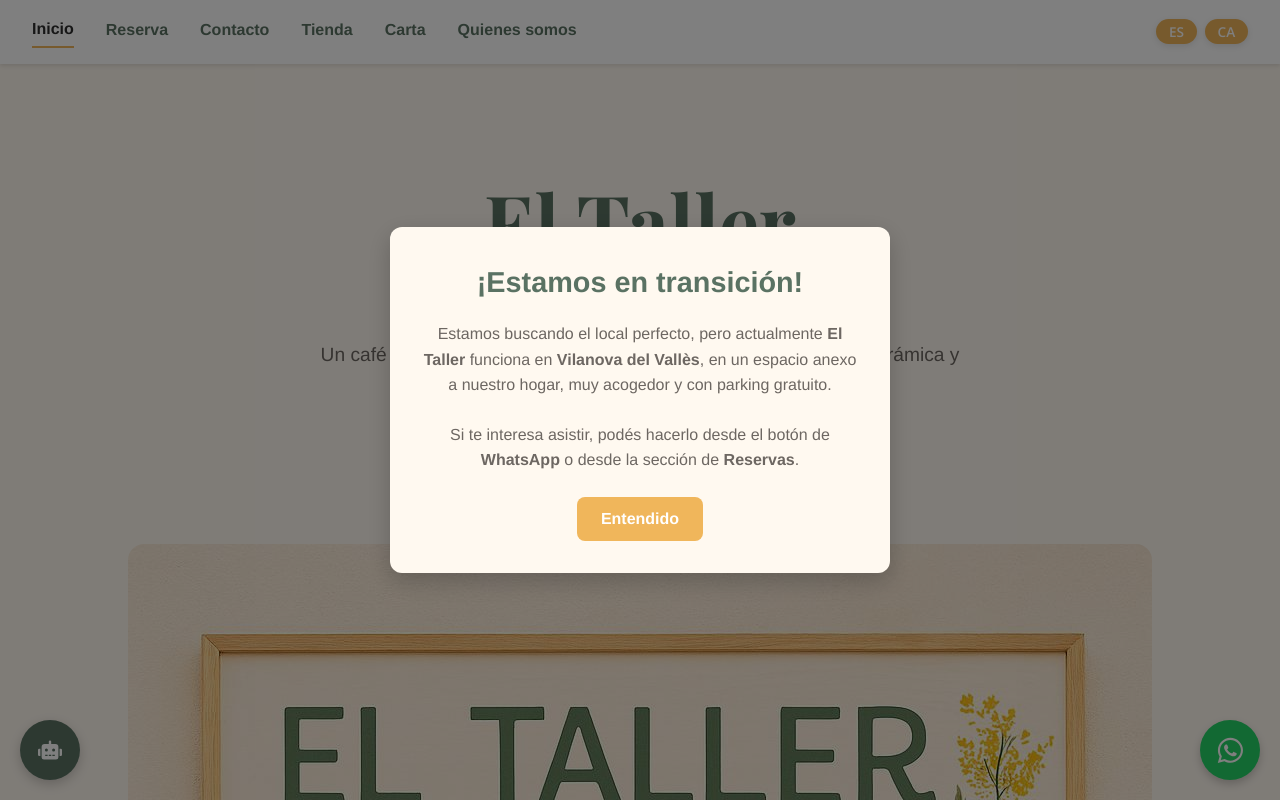
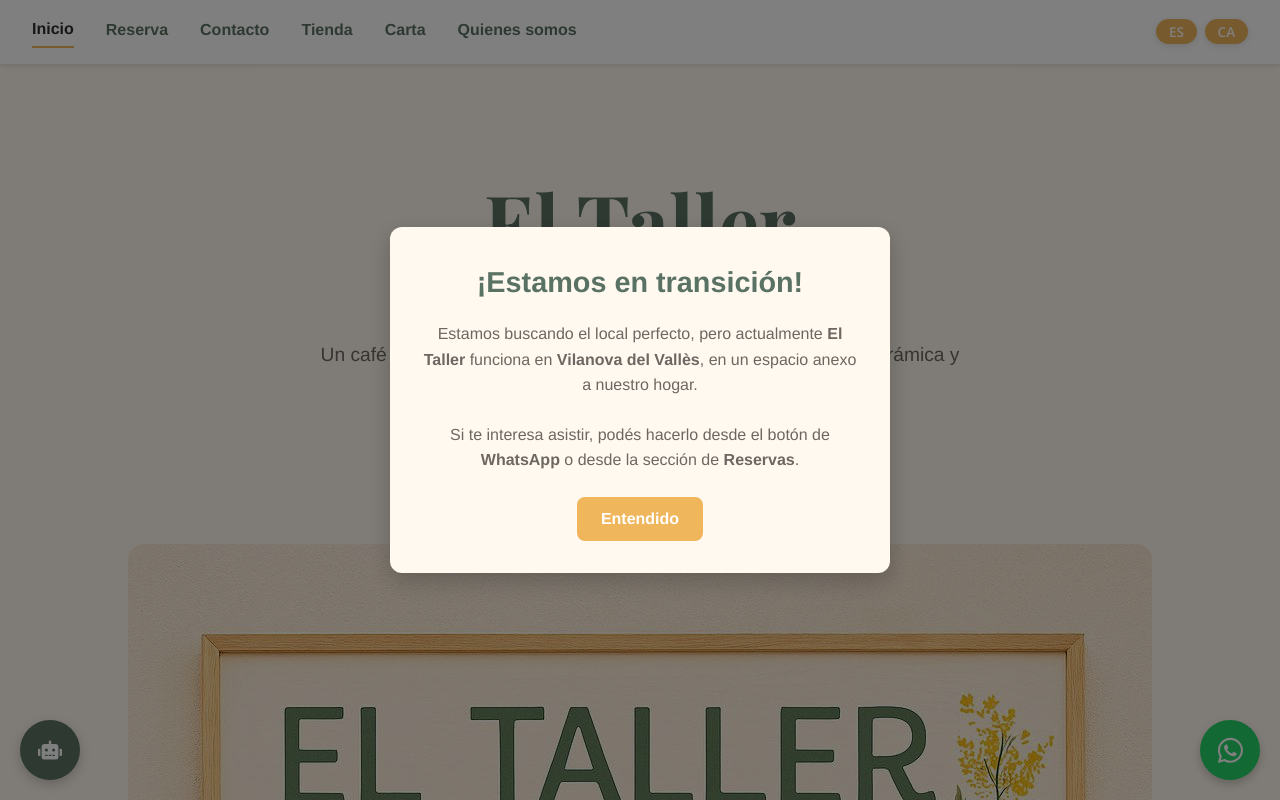
Before and after one commit to nanchusss/ElTaller, a React (Create React App) app: page / in a window 1280 px wide. Shown: the top 800 px of the page. Built offline with nearby package versions, Linux system fonts and the light colour scheme; a web font is replaced by a local one.

Commit message:
cambio mensaje popup

```diff
--- a/src/Components/AvisoPopup/AvisoPopup.js
+++ b/src/Components/AvisoPopup/AvisoPopup.js
@@ -68,7 +68,7 @@
       <Popup>
         <Title>¡Estamos en transición!</Title>
         <Text>
-          Estamos buscando el local perfecto, pero actualmente <strong>El Taller</strong> funciona en <strong>Vilanova del Vallès</strong>, en un espacio anexo a nuestro hogar, muy acogedor y con parking gratuito.
+          Estamos buscando el local perfecto, pero actualmente <strong>El Taller</strong> funciona en <strong>Vilanova del Vallès</strong>, en un espacio anexo a nuestro hogar.
         </Text>
         <Text>
           Si te interesa asistir, podés hacerlo desde el botón de <strong>WhatsApp</strong> o desde la sección de <strong>Reservas</strong>.
```
